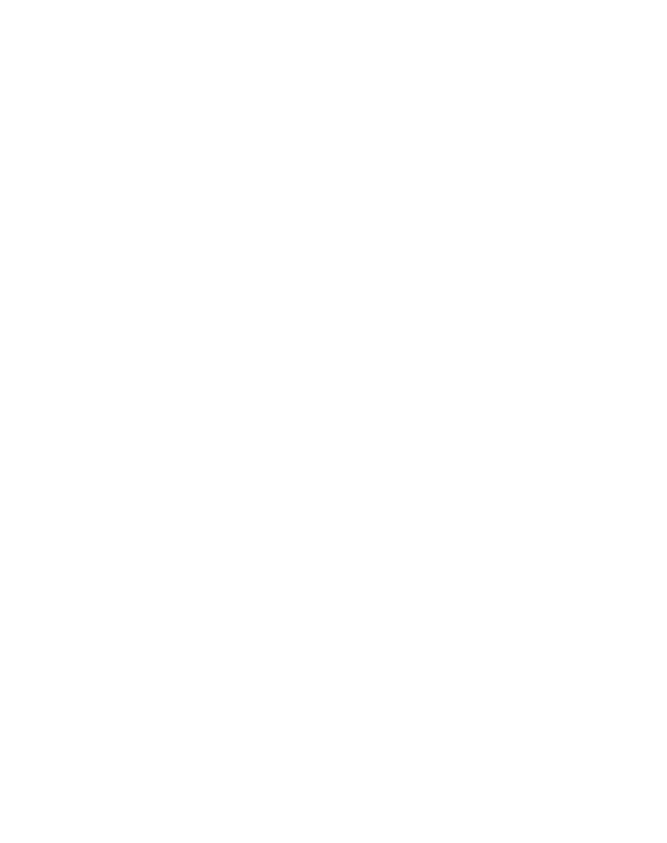
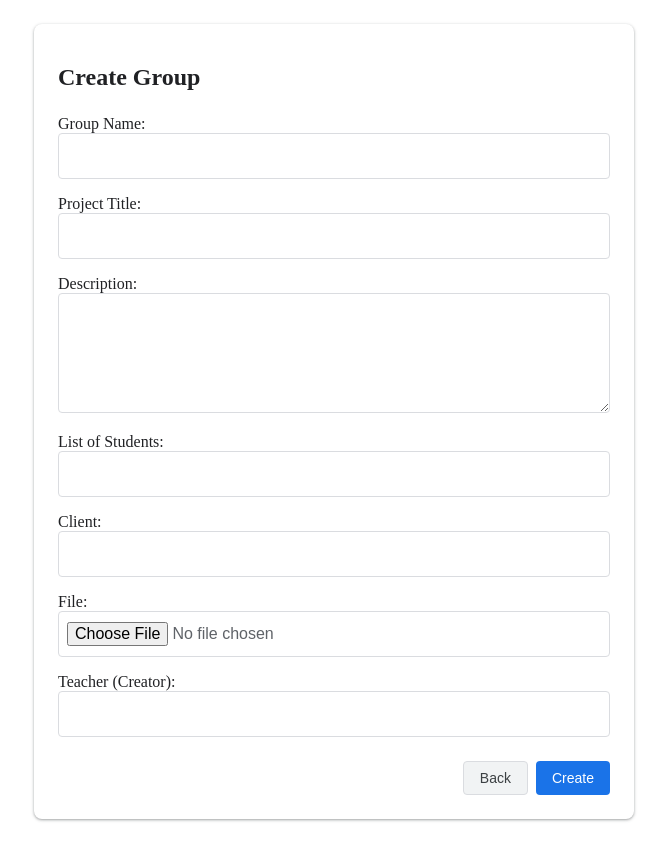
Before and after one commit to InvokeMe123/student_client_portal, a React (Create React App) app: page /create-group in a window 1280 px wide. Shown: the whole page, without its empty margins (306-973 px from the left). Before the commit the page ends 800 px from the top, so only its background shows below. Built offline with nearby package versions, Linux system fonts and the light colour scheme.

Commit message:
added a group card and create group section

```diff
--- a/src/App.js
+++ b/src/App.js
@@ -3,17 +3,21 @@ import { BrowserRouter as Router, Route, Switch } from 'react-router-dom';
 import LoginForm from './template/login';
 import UserRegistration from './template/registration';
 import TeacherLandingPage from './components/TeacherLandingPage';
-import StudentLandingPage from './components/StudentLandingPage';  // Import the student landing page
+import StudentLandingPage from './components/StudentLandingPage';
+import CreateGroup from './components/CreateGroup';
 
 const App = () => {
+
+
   return (
     <Router>
       <Switch>
         <Route path="/login" exact component={LoginForm} />
         <Route path="/register" component={UserRegistration} />
         <Route path="/teacher" component={TeacherLandingPage} />
-        <Route path="/student" component={StudentLandingPage} /> {/* Add Student Landing Page Route */}
+        <Route path="/student" component={StudentLandingPage} />
         <Route path="/" exact component={LoginForm} />
+        <Route path="/create-group" component={CreateGroup} />
       </Switch>
     </Router>
   );
--- /dev/null
+++ b/src/components/CreateGroup.js
@@ -0,0 +1,185 @@
+import React, { useState } from 'react';
+import { useHistory } from 'react-router-dom';  // Import useHistory for navigation
+
+const CreateGroup = () => {
+  const [groupname, setGroupname] = useState('');
+  const [projectTitle, setProjectTitle] = useState('');
+  const [description, setDescription] = useState('');
+  const [listOfStudents, setListOfStudents] = useState('');
+  const [singleClient, setSingleClient] = useState('');
+  const [file, setFile] = useState(null);
+  const [teacher, setTeacher] = useState('');  // Assume this is the logged-in teacher's name
+
+  const history = useHistory();  // For navigation
+
+  const handleSubmit = (event) => {
+    event.preventDefault();
+    console.log({
+      groupname,
+      projectTitle,
+      description,
+      listOfStudents,
+      singleClient,
+      file,
+      teacher
+    });
+    // Handle form submission logic here
+  };
+
+  const handleFileChange = (event) => {
+    setFile(event.target.files[0]);
+  };
+
+  const handleDeleteFile = () => {
+    setFile(null);
+  };
+
+  const handleBack = () => {
+    history.goBack();  // Navigate back to the previous page
+  };
+
+  return (
+    <div style={styles.container}>
+      <form onSubmit={handleSubmit} style={styles.form}>
+        <h1 style={styles.header}>Create Group</h1>
+        {renderInput('Group Name:', groupname, setGroupname)}
+        {renderInput('Project Title:', projectTitle, setProjectTitle)}
+        {renderTextArea('Description:', description, setDescription)}
+        {renderInput('List of Students:', listOfStudents, setListOfStudents)}
+        {renderInput('Client:', singleClient, setSingleClient)}
+        {renderFileInput('File:', file, handleFileChange, handleDeleteFile)}
+        {renderInput('Teacher (Creator):', teacher, setTeacher, true)}
+        <div style={styles.buttonGroup}>
+          <button type="button" onClick={handleBack} style={styles.backButton}>Back</button>
+          <button type="submit" style={styles.button}>Create</button>
+        </div>
+      </form>
+    </div>
+  );
+};
+
+const renderInput = (label, value, onChange, readOnly = false) => (
+  <label style={styles.label}>
+    {label}
+    <input
+      type="text"
+      value={value}
+      onChange={(e) => onChange(e.target.value)}
+      style={styles.input}
+      readOnly={readOnly}
+    />
+  </label>
+);
+
+const renderTextArea = (label, value, onChange) => (
+  <label style={styles.label}>
+    {label}
+    <textarea
+      value={value}
+      onChange={(e) => onChange(e.target.value)}
+      style={styles.textarea}
+    />
+  </label>
+);
+
+const renderFileInput = (label, file, onChange, onDelete) => (
+  <label style={styles.label}>
+    {label}
+    <input
+      type="file"
+      onChange={onChange}
+      style={styles.input}
+    />
+    {file && <button onClick={onDelete} style={styles.deleteButton}>Delete</button>}
+  </label>
+);
+
+const styles = {
+  container: {
+    display: 'flex',
+    justifyContent: 'center',
+    alignItems: 'center',
+    minHeight: '100vh',
+    backgroundColor: '',
+  },
+  form: {
+    width: '100%',
+    maxWidth: '600px',
+    padding: '24px',
+    margin: '16px',
+    backgroundColor: '#fff',
+    borderRadius: '8px',
+    boxShadow: '0 1px 2px rgba(60,64,67,.3), 0 1px 3px 1px rgba(60,64,67,.15)', // Google Shadows
+    boxSizing: 'border-box',
+  },
+  header: {
+    marginBottom: '24px',
+    color: '#202124', // Google text color
+    fontSize: '24px',
+  },
+  label: {
+    display: 'block',
+    marginBottom: '16px',
+    color: '#202124',
+    fontSize: '16px',
+  },
+  input: {
+    width: '100%',
+    padding: '10px 8px',
+    fontSize: '16px',
+    lineHeight: '24px',
+    color: '#5f6368',
+    backgroundColor: '#fff',
+    border: '1px solid #dadce0',
+    borderRadius: '4px',
+    boxSizing: 'border-box',
+  },
+  textarea: {
+    width: '100%',
+    minHeight: '120px',
+    padding: '10px 8px',
+    fontSize: '16px',
+    lineHeight: '24px',
+    color: '#5f6368',
+    backgroundColor: '#fff',
+    border: '1px solid #dadce0',
+    borderRadius: '4px',
+    boxSizing: 'border-box',
+  },
+  buttonGroup: {
+    display: 'flex',
+    justifyContent: 'flex-end',
+    marginTop: '24px',
+  },
+  backButton: {
+    marginRight: '8px',
+    padding: '8px 16px',
+    fontSize: '14px',
+    backgroundColor: '#f1f3f4',
+    color: '#3c4043',
+    border: '1px solid #dadce0',
+    borderRadius: '4px',
+    cursor: 'pointer',
+  },
+  button: {
+    padding: '8px 16px',
+    fontSize: '14px',
+    backgroundColor: '#1a73e8',
+    color: '#fff',
+    border: 'none',
+    borderRadius: '4px',
+    cursor: 'pointer',
+  },
+  deleteButton: {
+    marginLeft: '10px',
+    padding: '8px 16px',
+    fontSize: '14px',
+    backgroundColor: '#f28b82',
+    color: '#fff',
+    border: 'none',
+    borderRadius: '4px',
+    cursor: 'pointer',
+  }
+};
+
+export default CreateGroup;
--- a/src/components/TeacherLandingPage.js
+++ b/src/components/TeacherLandingPage.js
@@ -5,6 +5,7 @@ import { collection, getDocs,query ,setDoc,where} from 'firebase/firestore'; //
 import { getDoc, doc, updateDoc } from 'firebase/firestore'; // Firestore functions to fetch teacher data
 import { firestore,storage } from '../firebase_setup/firebase'; // Your Firestore setup
 import { getAuth,onAuthStateChanged  } from 'firebase/auth'; // Import Firebase Auth to get current user
+import GroupCard from '../utils/groupCard';
 
 // Teacher Landing Page Component
 const TeacherLandingPage = () => {
@@ -21,6 +22,14 @@ const TeacherLandingPage = () => {
 
 // Fetch data from Firestore
   // Function to fetch teacher data from Firestore
+
+  const groupInfo = {
+    groupName: 'AI Research Group',
+    projectTitle: 'Exploring Neural Networks',
+    studentEmails: ['student1@example.com', 'student2@example.com'],
+    description: 'This project involves deep exploration into the workings of neural networks and their applications.',
+    fileUrl: 'https://example.com/path/to/document.pdf' // Example URL, replace with actual URL to the document
+  };
   const fetchTeacherData = async (currentUser) => {
     try {
       // Query the 'users' collection for the current user with the role 'teacher'
@@ -187,6 +196,19 @@ if (loading) {
         >
           Create Group
         </Link>
+        <div style={{ padding: '40px', display: 'flex', justifyContent: 'center', alignItems: 'center', height: '100vh', backgroundColor: '#f4f4f9' }}>
+        <div style={{ padding: '40px', display: 'flex', justifyContent: 'center', alignItems: 'center', height: '100vh', backgroundColor: '#f4f4f9' }}>
+      <GroupCard
+        groupName={groupInfo.groupName}
+        projectTitle={groupInfo.projectTitle}
+        studentEmails={groupInfo.studentEmails}
+        description={groupInfo.description}
+        fileUrl={groupInfo.fileUrl}
+      />
+    </div>
+    </div>
+
+
 
         {/* Display "General" Details if clicked */}
         {isGeneralClicked && (
--- /dev/null
+++ b/src/utils/groupCard.js
@@ -0,0 +1,67 @@
+import React from 'react';
+
+const GroupCard = ({ groupName, projectTitle, studentEmails, description, fileUrl }) => {
+  return (
+    <div style={styles.cardContainer}>
+      <h2 style={styles.cardTitle}>{groupName}</h2>
+      <h4 style={styles.cardSubtitle}>{projectTitle}</h4>
+      <p><strong>Students:</strong> {studentEmails.join(', ')}</p>
+      <p><strong>Description:</strong> {description}</p>
+      <div style={styles.buttonGroup}>
+        <button onClick={() => window.open(fileUrl, "_blank")} style={styles.viewButton}>View File</button>
+        <a href={fileUrl} download style={styles.downloadLink}>Download</a>
+      </div>
+    </div>
+  );
+};
+
+const styles = {
+  cardContainer: {
+    backgroundColor: '#ffffff',
+    borderRadius: '8px',
+    padding: '20px',
+    boxShadow: '0 2px 4px rgba(0,0,0,0.1)',
+    margin: '20px',
+    maxWidth: '600px',
+    width: '100%',
+  },
+  cardTitle: {
+    color: '#1a73e8',
+    fontSize: '22px',
+    marginBottom: '10px',
+  },
+  cardSubtitle: {
+    color: '#333',
+    fontSize: '18px',
+    marginBottom: '10px',
+  },
+  buttonGroup: {
+    display: 'flex',
+    justifyContent: 'space-between',
+    marginTop: '15px',
+  },
+  viewButton: {
+    padding: '10px 20px',
+    fontSize: '14px',
+    backgroundColor: '#4CAF50',
+    color: 'white',
+    border: 'none',
+    borderRadius: '5px',
+    cursor: 'pointer',
+    textDecoration: 'none',
+  },
+  downloadLink: {
+    padding: '10px 20px',
+    fontSize: '14px',
+    backgroundColor: '#0077cc',
+    color: 'white',
+    border: 'none',
+    borderRadius: '5px',
+    cursor: 'pointer',
+    textDecoration: 'none',
+    display: 'inline-block',
+    textAlign: 'center'
+  }
+};
+
+export default GroupCard;
```
